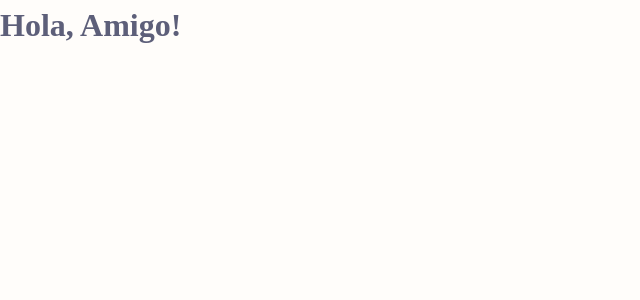
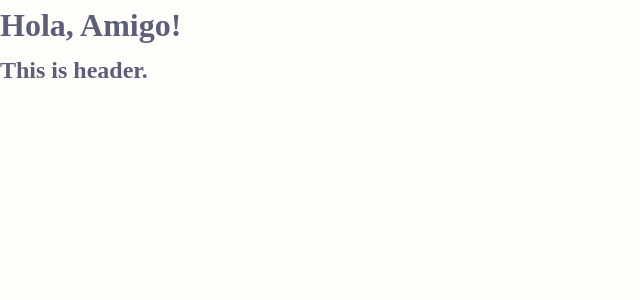
Before and after one commit to UmanIjaz/news-app, a React (Create React App) app: page / in a window 1280 px wide. Shown: the top 300 px of the page, without its empty margins (0-640 px from the left). Built offline with nearby package versions, Linux system fonts and the light colour scheme.

Commit message:
basic React Router setup|

```diff
--- a/package.json
+++ b/package.json
@@ -9,6 +9,7 @@
     "@testing-library/user-event": "^13.5.0",
     "react": "^19.1.0",
     "react-dom": "^19.1.0",
+    "react-router-dom": "^7.5.0",
     "react-scripts": "5.0.1",
     "web-vitals": "^2.1.4"
   },
--- a/src/App.js
+++ b/src/App.js
@@ -1,7 +1,12 @@
+import { Routes, Route } from "react-router-dom";
+import HomePage from "./pages/HomePage/HomePage";
 function App() {
   return (
     <div className="App">
       <h1>Hola, Amigo!</h1>
+      <Routes>
+        <Route path="/" element={<HomePage />} />
+      </Routes>
     </div>
   );
 }
--- a/src/index.js
+++ b/src/index.js
@@ -1,11 +1,14 @@
 import React from "react";
 import ReactDOM from "react-dom/client";
+import { BrowserRouter } from "react-router-dom";
 import "./styles/global.css";
 import App from "./App";
 
 const root = ReactDOM.createRoot(document.getElementById("root"));
 root.render(
   <React.StrictMode>
-    <App />
+    <BrowserRouter>
+      <App />
+    </BrowserRouter>
   </React.StrictMode>
 );
```
Also changed, not shown: 1 other file (tests, documents, lock files or other folders).
